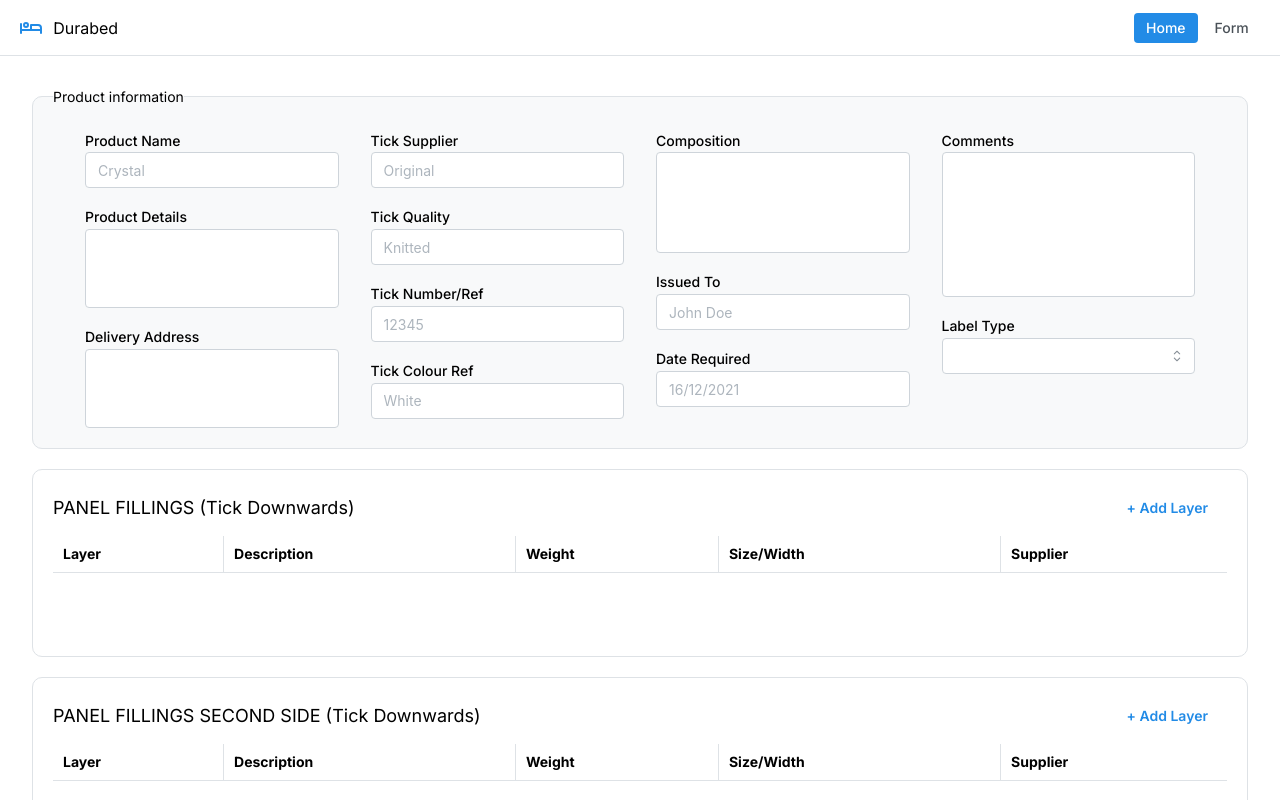
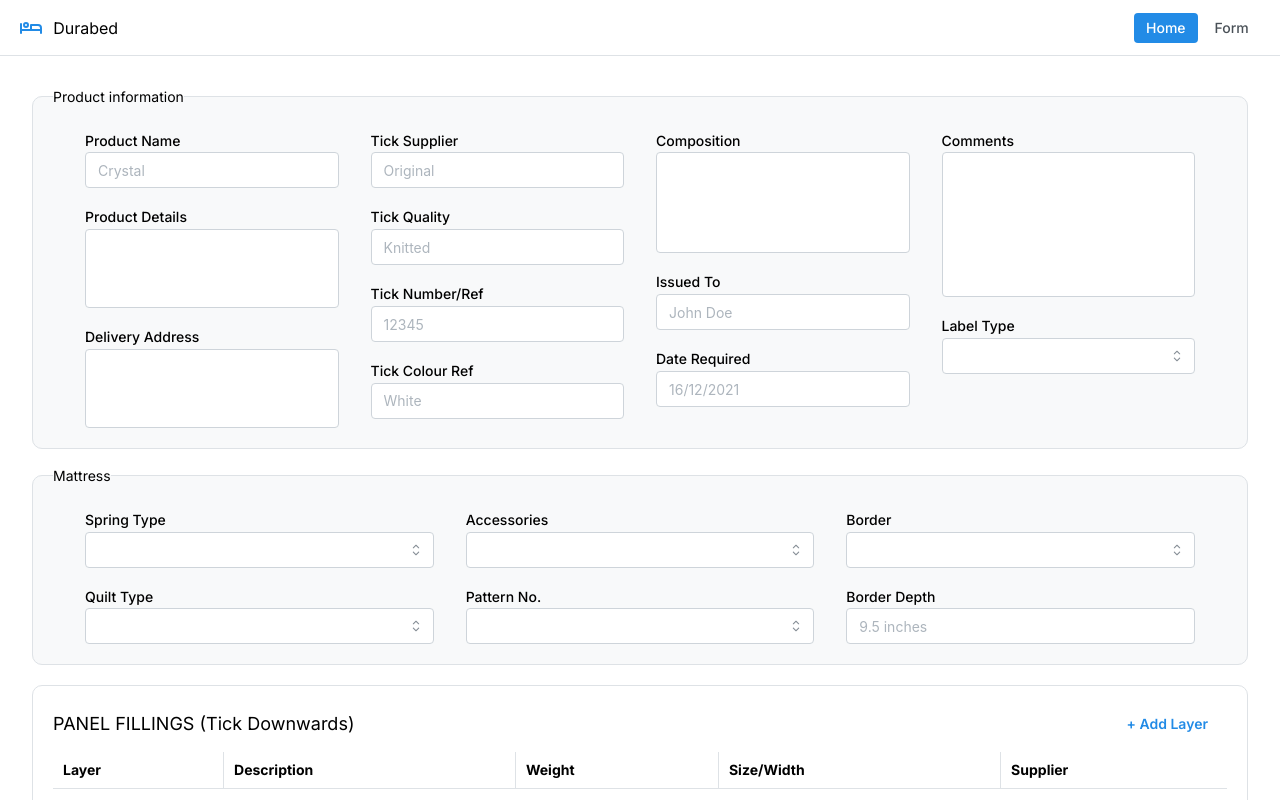
Before and after one commit to nomanmajeed/durabed, a Next.js app: page /form in a window 1280 px wide. Shown: the top 800 px of the page. Built offline with nearby package versions, Linux system fonts and the light colour scheme.

Commit message:
feat: mattress form section added

```diff
--- a/app/form/page.tsx
+++ b/app/form/page.tsx
@@ -14,6 +14,14 @@ import {
 } from "@mantine/core";
 import useFormStore from "@/store/useFormStore";
 import PanelFillingTable from "@/components/table/PanelFillingTable";
+import {
+  LABEL_TYPE_DATA,
+  MATTRESS_ACCESSORIES_DATA,
+  MATTRESS_BORDER_DATA,
+  MATTRESS_PATTERN_NUMBER_DATA,
+  MATTRESS_QUILT_TYPE_DATA,
+  MATTRESS_SPRING_TYPE_DATA,
+} from "@/constants/constants";
 
 export default function Form() {
   const theme = useMantineTheme();
@@ -30,25 +38,18 @@ export default function Form() {
     dateRequired,
     comments,
     labelType,
+    springType,
+    quiltType,
+    accessories,
+    patternNumber,
+    borderType,
+    borderDepth,
     panelFillingTopLayer,
     panelFillingBottomLayer,
     borderFilling,
     updateField,
     submitForm,
   } = useFormStore();
-
-  const LABEL_TYPE_DATA = [
-    "Dura Beds",
-    "Own Label",
-    "No Label",
-    "Centre",
-    "Corner",
-    "Tag Label",
-    "Ortho",
-    "Pocket",
-    "Twin Spring",
-    "Other",
-  ];
 
   return (
     <Box my="md">
@@ -187,6 +188,78 @@ export default function Form() {
           </SimpleGrid>
         </Fieldset>
 
+        <Fieldset
+          my="md"
+          legend="Mattress"
+          style={{
+            backgroundColor: theme.colors.gray[0],
+            padding: rem(20),
+            borderRadius: rem(10),
+          }}
+        >
+          <SimpleGrid cols={{ base: 1, sm: 3 }} spacing="xl" mx={"xl"}>
+            <Grid gutter="md">
+              <Grid.Col>
+                <MultiSelect
+                  label="Spring Type"
+                  data={MATTRESS_SPRING_TYPE_DATA}
+                  searchable
+                  value={springType}
+                  onChange={(values) => updateField("springType", values)}
+                />
+              </Grid.Col>
+              <Grid.Col>
+                <MultiSelect
+                  label="Quilt Type"
+                  data={MATTRESS_QUILT_TYPE_DATA}
+                  searchable
+                  value={quiltType}
+                  onChange={(values) => updateField("quiltType", values)}
+                />
+              </Grid.Col>
+            </Grid>
+            <Grid gutter="md">
+              <Grid.Col>
+                <MultiSelect
+                  label="Accessories"
+                  data={MATTRESS_ACCESSORIES_DATA}
+                  searchable
+                  value={accessories}
+                  onChange={(values) => updateField("accessories", values)}
+                />
+              </Grid.Col>
+              <Grid.Col>
+                <MultiSelect
+                  label="Pattern No."
+                  data={MATTRESS_PATTERN_NUMBER_DATA}
+                  searchable
+                  value={patternNumber}
+                  onChange={(values) => updateField("patternNumber", values)}
+                />
+              </Grid.Col>
+            </Grid>
+            <Grid gutter="md">
+              <Grid.Col>
+                <MultiSelect
+                  label="Border"
+                  data={MATTRESS_BORDER_DATA}
+                  searchable
+                  value={borderType}
+                  onChange={(values) => updateField("borderType", values)}
+                />
+              </Grid.Col>
+              <Grid.Col>
+                <TextInput
+                  label="Border Depth"
+                  placeholder="9.5 inches"
+                  value={borderDepth}
+                  onChange={(e) => updateField("borderDepth", e.target.value)}
+                />
+              </Grid.Col>
+            </Grid>
+          </SimpleGrid>
+        </Fieldset>
+
         <PanelFillingTable
           title="PANEL FILLINGS (Tick Downwards)"
           data={panelFillingTopLayer}
--- /dev/null
+++ b/constants/constants.ts
@@ -0,0 +1,63 @@
+export  const LABEL_TYPE_DATA: string[] = [
+    "Dura Beds",
+    "Own Label",
+    "No Label",
+    "Centre",
+    "Corner",
+    "Tag Label",
+    "Ortho",
+    "Pocket",
+    "Twin Spring",
+    "Other",
+  ];
+
+export const MATTRESS_SPRING_TYPE_DATA: string[] = [
+    "12.5 Gauge",
+    "13.5 Gauge",
+    "13 Gauge",
+    "Dual Spring",
+    "R/Edge",
+    "P/S/E",
+    "Pocket",
+    "Other"
+  ];
+
+export const MATTRESS_QUILT_TYPE_DATA: string[] = [
+    "Tension Top",
+    "Light Quilt",
+    "Deep Quilt",
+    "Micro Quilt",
+    "Décor Quilt",
+    "Hand Tufted",
+    "Spiral Tufted",
+    "One Sided"
+  ];
+
+export const MATTRESS_ACCESSORIES_DATA: string[] = [
+    "Tuft Length",
+    "Tuft Type",
+    "Tuft Count 090",
+    "Tuft Count 135",
+    "Tuft Count 150",
+    "No. Handles",
+    "No. Vents"
+  ];
+
+export const MATTRESS_BORDER_DATA: string[] = [
+    "Plain",
+    "MQ",
+    "4 Line",
+    "H/speed",
+    "Castle",
+    "Zig Zag",
+    "Sim Side",
+    "Hand Side",
+  ];
+
+export const MATTRESS_PATTERN_NUMBER_DATA: string[] = [
+    "MQ Panels",
+    "DQ Panels",
+    "MQ Border Pattern",
+    "Self Tape",
+    "Chevron Tape"
+  ];
--- a/store/useFormStore.tsx
+++ b/store/useFormStore.tsx
@@ -21,6 +21,12 @@ export interface IFormStore {
   dateRequired: string;
   comments: string;
   labelType: string[];
+  springType: string[];
+  quiltType: string[];
+  accessories: string[];
+  patternNumber: string[];
+  borderType: string[];
+  borderDepth: string;
   panelFillingTopLayer: IPanelFilling[];
   panelFillingBottomLayer: IPanelFilling[];
   borderFilling: IPanelFilling[];
@@ -42,6 +48,12 @@ const useFormStore = create<IFormStore>((set) => ({
   dateRequired: "",
   comments: "",
   labelType: [],
+  springType: [],
+  quiltType: [],
+  accessories: [],
+  patternNumber: [],
+  borderType: [],
+  borderDepth: "",
   panelFillingTopLayer: [],
   panelFillingBottomLayer: [],
   borderFilling: [],
```
Also changed, not shown: 1 other file (tests, documents, lock files or other folders).
